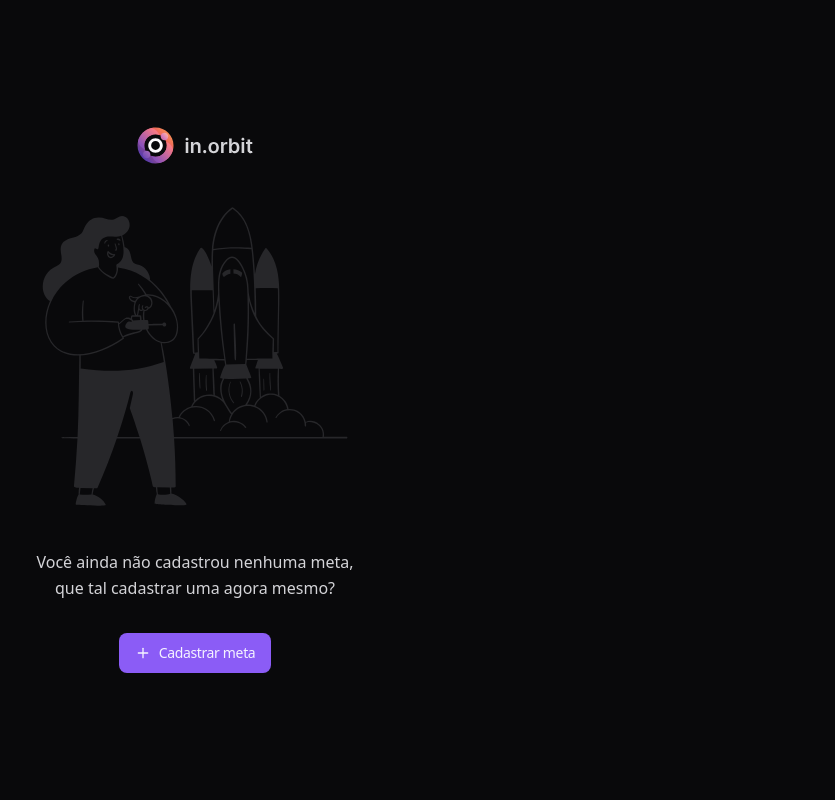
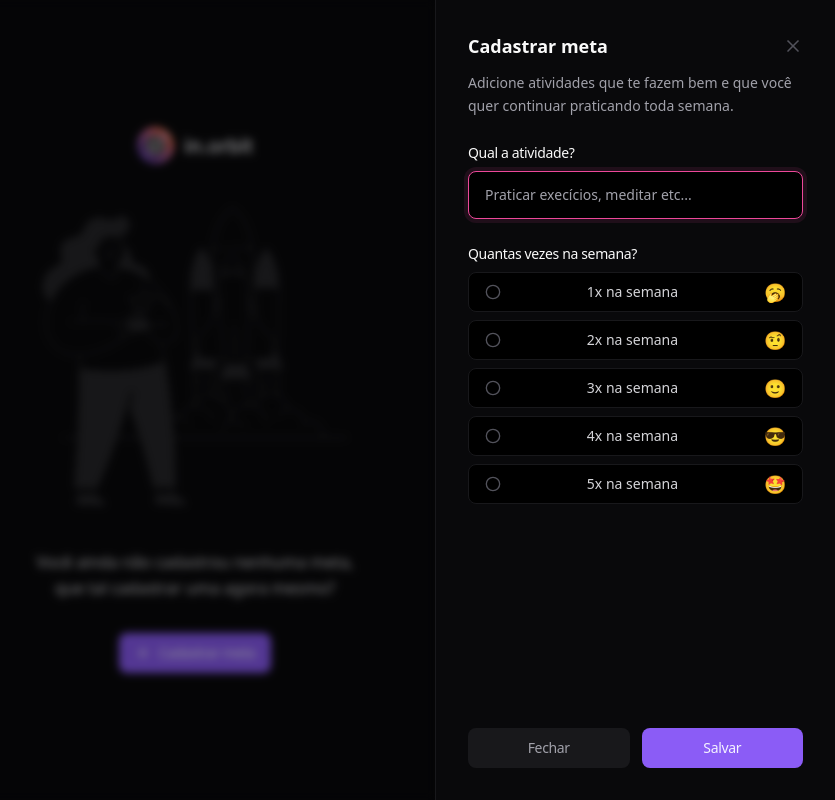
Before and after one commit to Nardogomes/in_orbit_web, a React (Vite) app: page / in a window 1280 px wide. Both pictures are taken after a click on the button "Cadastrar meta". Shown: the whole page, without its empty margins (445-1280 px from the left). Built offline with nearby package versions, Linux system fonts and the light colour scheme.

Commit message:
feat: Criando a página de cadastro de atividades.

```diff
--- a/src/app.tsx
+++ b/src/app.tsx
@@ -1,10 +1,27 @@
-import { Plus } from "lucide-react";
+import { Plus, X } from "lucide-react";
 
 import logo from "./assets/logo-in-orbit.svg";
 import letsStart from "./assets/lets-start-illustration.svg";
+import { Button } from "./components/ui/button";
+import {
+  Dialog,
+  DialogClose,
+  DialogContent,
+  DialogDescription,
+  DialogTitle,
+  DialogTrigger,
+} from "./components/ui/dialog";
+import { Label } from "./components/ui/label";
+import { Input } from "./components/ui/input";
+import {
+  RadioGroup,
+  RadioGroupIndicator,
+  RadioGroupItem,
+} from "./components/ui/radio-group";
 
 export function App() {
   return (
+    <Dialog>
       <div className="h-screen flex flex-col items-center justify-center gap-8">
         <img src={logo} alt="logo in.orbit" />
         <img src={letsStart} alt="logo letsStart" />
@@ -14,13 +31,95 @@
           mesmo?
         </p>
 
-      <button
-        type="button"
-        className="px-4 py-2.5 rounded-lg bg-violet-500 text-violet-50 text-sm font-medium flex items-center gap-2 tracking-tight hover:bg-violet-700 duration-200"
-      >
+        <DialogTrigger asChild>
+          <Button>
             <Plus className="size-4" />
             Cadastrar meta
-      </button>
+          </Button>
+        </DialogTrigger>
       </div>
+
+      <DialogContent>
+        <div className="flex flex-col gap-6 h-full">
+          <div className="flex flex-col gap-3">
+            <div className="flex items-center justify-between">
+              <DialogTitle>Cadastrar meta</DialogTitle>
+              <DialogClose>
+                <X className="size-5 text-zinc-600 hover:text-zinc-200 duration-200" />
+              </DialogClose>
+            </div>
+
+            <DialogDescription>
+              Adicione atividades que te fazem bem e que você quer continuar
+              praticando toda semana.
+            </DialogDescription>
+          </div>
+
+          <form action="" className="flex flex-1 flex-col justify-between">
+            <div className="flex flex-col gap-6">
+              <div className="flex flex-col gap-2">
+                <Label htmlFor="title">Qual a atividade?</Label>
+                <Input
+                  id="title"
+                  autoFocus
+                  placeholder="Praticar execícios, meditar etc..."
+                />
+              </div>
+
+              <div className="flex flex-col gap-2">
+                <Label htmlFor="title">Quantas vezes na semana?</Label>
+                <RadioGroup>
+                  <RadioGroupItem value="1">
+                    <RadioGroupIndicator />
+                    <span className="text-zinc-300 text-sm font-medium leading-none">
+                      1x na semana
+                    </span>
+                    <span className="text-lg leading-none">🥱</span>
+                  </RadioGroupItem>
+                  <RadioGroupItem value="2">
+                    <RadioGroupIndicator />
+                    <span className="text-zinc-300 text-sm font-medium leading-none">
+                      2x na semana
+                    </span>
+                    <span className="text-lg leading-none">🤨</span>
+                  </RadioGroupItem>
+                  <RadioGroupItem value="3">
+                    <RadioGroupIndicator />
+                    <span className="text-zinc-300 text-sm font-medium leading-none">
+                      3x na semana
+                    </span>
+                    <span className="text-lg leading-none">🙂</span>
+                  </RadioGroupItem>
+                  <RadioGroupItem value="4">
+                    <RadioGroupIndicator />
+                    <span className="text-zinc-300 text-sm font-medium leading-none">
+                      4x na semana
+                    </span>
+                    <span className="text-lg leading-none">😎</span>
+                  </RadioGroupItem>
+                  <RadioGroupItem value="5">
+                    <RadioGroupIndicator />
+                    <span className="text-zinc-300 text-sm font-medium leading-none">
+                      5x na semana
+                    </span>
+                    <span className="text-lg leading-none">🤩</span>
+                  </RadioGroupItem>
+                </RadioGroup>
+              </div>
+            </div>
+
+            <div className="flex items-center gap-3">
+              <DialogClose asChild>
+                <Button type="button" className="flex-1" variant="secondary">
+                  Fechar
+                </Button>
+              </DialogClose>
+
+              <Button className="flex-1">Salvar</Button>
+            </div>
+          </form>
+        </div>
+      </DialogContent>
+    </Dialog>
   );
 }
--- /dev/null
+++ b/src/components/ui/button.tsx
@@ -0,0 +1,40 @@
+import { forwardRef, type ComponentProps } from 'react'
+import { tv, type VariantProps } from 'tailwind-variants'
+
+const button = tv({
+  base: 'flex items-center justify-center gap-2 rounded-lg text-sm font-medium tracking-tight outline-none ring-offset-2 ring-offset-black focus-visible:ring-2',
+
+  variants: {
+    variant: {
+      primary:
+        'bg-violet-500 text-violet-50 hover:bg-violet-600 ring-violet-500',
+      secondary: 'bg-zinc-900 text-zinc-400 hover:bg-zinc-800 ring-zinc-900',
+    },
+
+    size: {
+      default: 'px-4 py-2.5',
+      sm: 'px-3 py-1.5',
+    },
+  },
+
+  defaultVariants: {
+    variant: 'primary',
+    size: 'default',
+  },
+})
+
+type ButtonProps = ComponentProps<'button'> & VariantProps<typeof button>
+
+export const Button = forwardRef<HTMLButtonElement, ButtonProps>(
+  ({ className, variant, size, ...props }, ref) => {
+    return (
+      <button
+        {...props}
+        ref={ref}
+        className={button({ variant, size, className })}
+      />
+    )
+  }
+)
+
+Button.displayName = 'Button'
--- /dev/null
+++ b/src/components/ui/dialog.tsx
@@ -0,0 +1,56 @@
+import * as DialogPrimitive from '@radix-ui/react-dialog'
+
+export function Dialog(props: DialogPrimitive.DialogProps) {
+  return <DialogPrimitive.Dialog {...props} />
+}
+
+export function DialogTrigger(props: DialogPrimitive.DialogTriggerProps) {
+  return <DialogPrimitive.DialogTrigger {...props} />
+}
+
+export function DialogClose(props: DialogPrimitive.DialogCloseProps) {
+  return <DialogPrimitive.DialogClose {...props} />
+}
+
+export function DialogPortal(props: DialogPrimitive.DialogPortalProps) {
+  return <DialogPrimitive.DialogPortal {...props} />
+}
+
+export function DialogOverlay(props: DialogPrimitive.DialogOverlayProps) {
+  return (
+    <DialogPrimitive.DialogOverlay
+      {...props}
+      className="fixed inset-0 z-40 bg-black/40 backdrop-blur-sm"
+    />
+  )
+}
+
+export function DialogContent(props: DialogPrimitive.DialogContentProps) {
+  return (
+    <DialogPortal>
+      <DialogOverlay />
+
+      <DialogPrimitive.DialogContent
+        {...props}
+        className="fixed z-50 right-0 top-0 bottom-0 w-[400px] h-screen border-l border-zinc-900 bg-zinc-950 p-8"
+      />
+    </DialogPortal>
+  )
+}
+
+export function DialogTitle(props: DialogPrimitive.DialogTitleProps) {
+  return (
+    <DialogPrimitive.DialogTitle {...props} className="text-lg font-semibold" />
+  )
+}
+
+export function DialogDescription(
+  props: DialogPrimitive.DialogDescriptionProps
+) {
+  return (
+    <DialogPrimitive.DialogDescription
+      {...props}
+      className="text-zinc-400 text-sm leading-relaxed"
+    />
+  )
+}
--- /dev/null
+++ b/src/components/ui/input.tsx
@@ -0,0 +1,19 @@
+import { forwardRef, type ComponentProps } from 'react'
+import { twMerge } from 'tailwind-merge'
+
+type InputProps = ComponentProps<'input'>
+
+export const Input = forwardRef<HTMLInputElement, InputProps>((props, ref) => {
+  return (
+    <input
+      {...props}
+      ref={ref}
+      className={twMerge(
+        'px-4 h-12 bg-black border border-zinc-900 rounded-lg placeholder-zinc-400 outline-none text-sm hover:border-zinc-800 focus-visible:border-pink-500 focus-visible:ring-4 ring-pink-500/10',
+        props.className
+      )}
+    />
+  )
+})
+
+Input.displayName = 'Input'
--- /dev/null
+++ b/src/components/ui/label.tsx
@@ -0,0 +1,14 @@
+import type { ComponentProps } from 'react'
+import { twMerge } from 'tailwind-merge'
+
+export function Label(props: ComponentProps<'label'>) {
+  return (
+    <label
+      {...props}
+      className={twMerge(
+        'font-medium text-sm tracking-tight leading-normal',
+        props.className
+      )}
+    />
+  )
+}
--- /dev/null
+++ b/src/components/ui/outline-button.tsx
@@ -0,0 +1,14 @@
+import type { ComponentProps } from 'react'
+import { twMerge } from 'tailwind-merge'
+
+export function OutlineButton(props: ComponentProps<'button'>) {
+  return (
+    <button
+      {...props}
+      className={twMerge(
+        'flex items-center px-3 py-2 gap-2 leading-none rounded-full border border-dashed border-zinc-800 text-sm text-zinc-300 hover:border-zinc-700 disabled:opacity-50 disabled:pointer-events-none outline-none focus-visible:border-pink-500 ring-pink-500/10 focus-visible:ring-4',
+        props.className
+      )}
+    />
+  )
+}
--- /dev/null
+++ b/src/components/ui/progress-bar.tsx
@@ -0,0 +1,21 @@
+import * as ProgressPrimitive from '@radix-ui/react-progress'
+
+export function Progress(props: ProgressPrimitive.ProgressProps) {
+  return (
+    <ProgressPrimitive.Progress
+      {...props}
+      className="bg-zinc-900 rounded-full h-2"
+    />
+  )
+}
+
+export function ProgressIndicator(
+  props: ProgressPrimitive.ProgressIndicatorProps
+) {
+  return (
+    <ProgressPrimitive.Indicator
+      {...props}
+      className="bg-gradient-to-r from-pink-500 to-violet-500 w-1/2 h-2 rounded-full"
+    />
+  )
+}
--- /dev/null
+++ b/src/components/ui/radio-group.tsx
@@ -0,0 +1,29 @@
+import * as RadioGroupPrimitive from '@radix-ui/react-radio-group'
+import { CheckCircle2, Circle } from 'lucide-react'
+
+export function RadioGroup(props: RadioGroupPrimitive.RadioGroupProps) {
+  return (
+    <RadioGroupPrimitive.RadioGroup
+      {...props}
+      className="flex flex-col gap-2"
+    />
+  )
+}
+
+export function RadioGroupItem(props: RadioGroupPrimitive.RadioGroupItemProps) {
+  return (
+    <RadioGroupPrimitive.RadioGroupItem
+      {...props}
+      className="group bg-black border border-zinc-900 rounded-lg px-4 py-2.5 flex items-center justify-between outline-none hover:border-zinc-800 focus-visible:border-pink-500 focus-visible:ring-4 ring-pink-500/10 data-[state=checked]:bg-pink-500/5 data-[state=checked]:border-pink-500"
+    />
+  )
+}
+
+export function RadioGroupIndicator() {
+  return (
+    <>
+      <Circle className="size-4 text-zinc-600 group-data-[state=checked]:hidden" />
+      <CheckCircle2 className="size-4 text-pink-500 hidden group-data-[state=checked]:inline" />
+    </>
+  )
+}
--- /dev/null
+++ b/src/components/ui/separator.tsx
@@ -0,0 +1,8 @@
+import type { ComponentProps } from 'react'
+import { twMerge } from 'tailwind-merge'
+
+export function Separator(props: ComponentProps<'div'>) {
+  return (
+    <div {...props} className={twMerge('h-px bg-zinc-900', props.className)} />
+  )
+}
```
Also changed, not shown: package.json (+6 -1 lines), 1 other file (tests, documents, lock files or other folders). Lines whose indentation alone changed are shown as unchanged.
